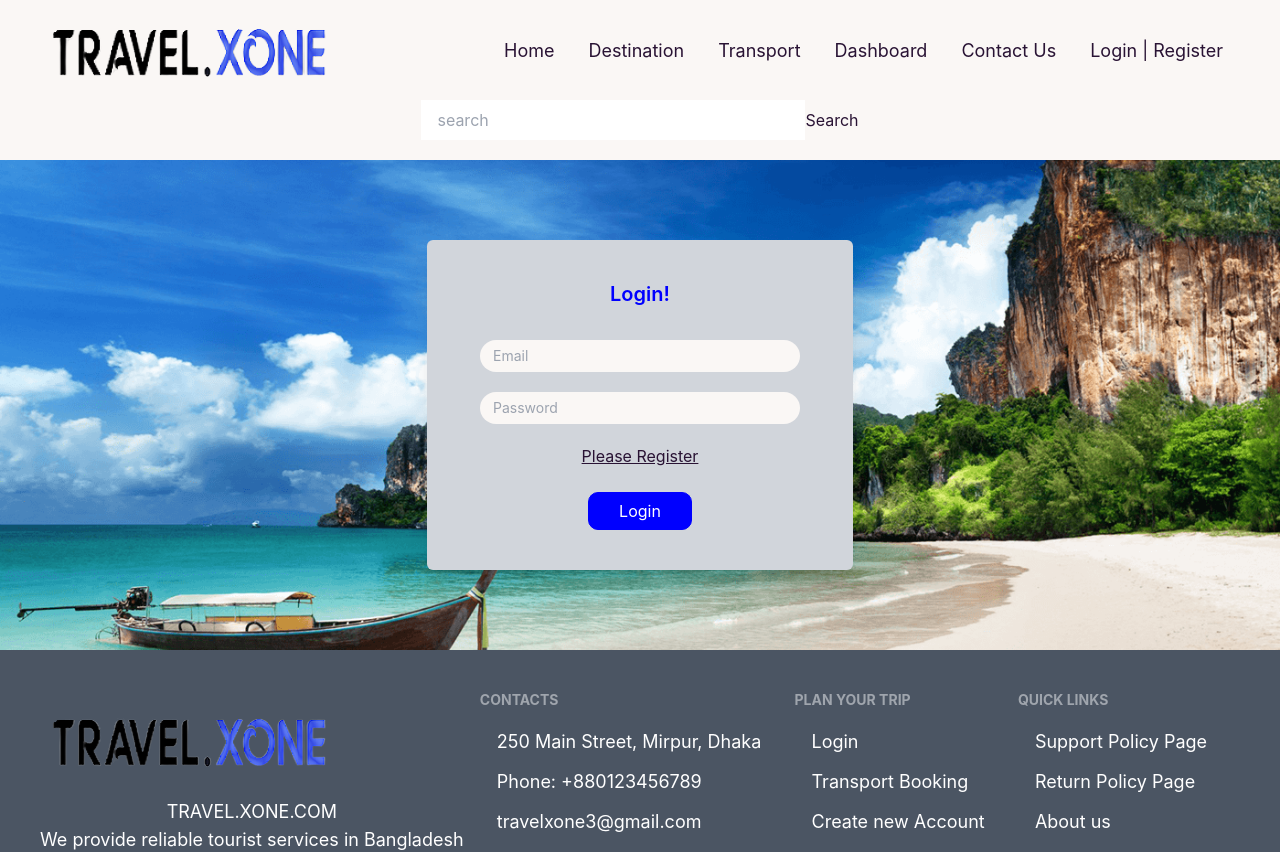
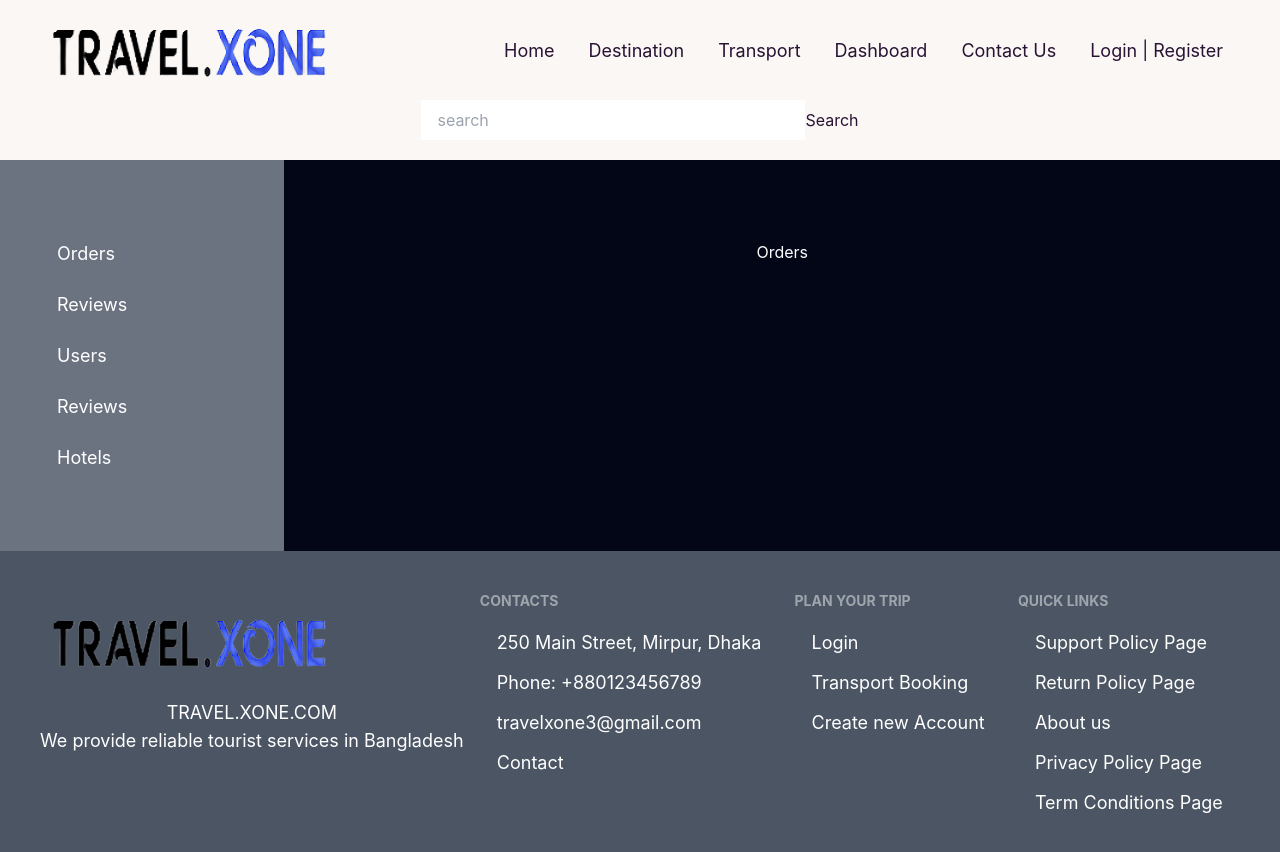
Before and after one commit to RidoyMia/travelxone-client, a React (Create React App) app: page /dashboard/my-order in a window 1280 px wide. Shown: the top 852 px of the page. Built offline with nearby package versions, Linux system fonts and the light colour scheme; no server answers.

Commit message:
orders getting completed by specific users

```diff
--- a/src/App.js
+++ b/src/App.js
@@ -12,6 +12,7 @@ import Divission from './components/Shared/Divission/Divission';
 import CountryTour from './components/pages/CountryTour/CountryTour';
 import TourDetails from './components/pages/TourDetails/TourDetails';
 import { AuthContextElement } from './components/Context/AuthContext';
+import Order from './components/pages/Dashboard/Order';
 //
 const App = () => {
   const{user} = useContext(AuthContextElement)
@@ -31,6 +32,7 @@ const App = () => {
 
         <Route path='/dashboard' element={<Dashboard></Dashboard>}>
           <Route path='users' element={<Users></Users>}></Route>
+          <Route path='my-order' element={<Order></Order>}></Route>
         </Route>
       </Routes>
 
--- a/src/components/pages/CountryTour/CountryTour.js
+++ b/src/components/pages/CountryTour/CountryTour.js
@@ -42,7 +42,7 @@ const CountryTour = () => {
         fetch(`http://localhost:4000/api/v1/tour/country/${country}`).then(res => res.json()).then(data => {
             setPlaces(data?.data);
            setImages(data.data[0].Pictures)
-           console.log(data?.data)
+
         })
     },[country])
 
--- /dev/null
+++ b/src/components/pages/Dashboard/Order.js
@@ -0,0 +1,25 @@
+import React, { useContext, useState } from 'react';
+import { AuthContextElement } from '../../Context/AuthContext';
+
+const Order = () => {
+    const{user} = useContext(AuthContextElement);
+    const[orders,setOrders] = useState([])
+    const accesstoken = localStorage.getItem('travelaccesstoken')
+
+    fetch('http://localhost:4000/api/v1/order/getorder',{
+        headers : {
+            "Authorization": `Bearer ${accesstoken}`
+        }
+    }).then(res => res.json()).then(data =>{
+       setOrders(data?.data)
+    })
+
+
+    return (
+        <div>
+            <h1 className='py-20 text-center text-white'>Orders</h1>
+        </div>
+    );
+};
+
+export default Order;
--- a/src/components/pages/Dashboard/Users.js
+++ b/src/components/pages/Dashboard/Users.js
@@ -3,7 +3,7 @@ import React from 'react';
 const Users = () => {
     return (
         <div>
-            <h2 className='text-center py-20 px-20'>Users</h2>
+            <h2 className='text-center py-20 px-20 text-white'>Users</h2>
         </div>
     );
 };
--- a/src/components/pages/TourDetails/TourDetails.js
+++ b/src/components/pages/TourDetails/TourDetails.js
@@ -73,6 +73,7 @@ const TourDetails = () => {
         const orderData = {
             name,email,phone,date,size,note,TourId : tour?._id,total : tour?.Price * size
         }
+        console.log(orderData,'orderData')
         fetch("http://localhost:4000/api/v1/order/create",{
             method : 'POST',
             body : JSON.stringify(orderData),
@@ -81,7 +82,7 @@ const TourDetails = () => {
               }
         }).then(res => res.json()).then(data => {
            if(data?.getting){
-           navigate('/dashboard')
+        //    navigate('/dashboard')
            }
         })
 
```
